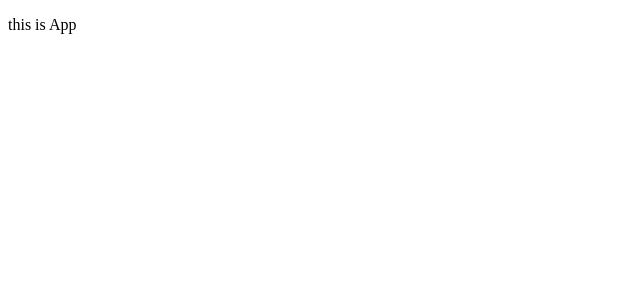
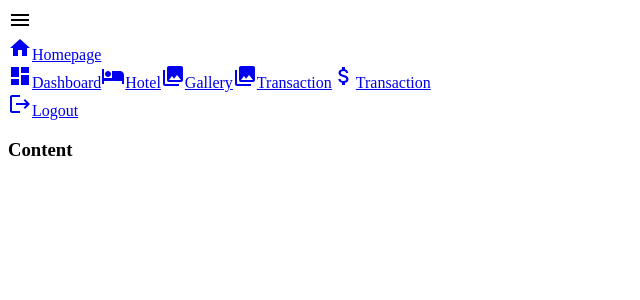
Before and after one commit to womoboy/instabkmaker-v2, a React (Create React App) app: page / in a window 1280 px wide. Shown: the top 300 px of the page, without its empty margins (0-640 px from the left). Built offline with nearby package versions, Linux system fonts and the light colour scheme.

Commit message:
add icons

```diff
--- /dev/null
+++ b/data/db.json
@@ -0,0 +1,14 @@
+{
+    "blogs": [
+        {
+            "id": 1,
+            "body": "why do we use it?\nIt is a long established fact that a reader.",
+            "author": "mario"
+        },
+        {
+            "id": 2,
+            "body": "why do we use it?\nIt is a long established fact that a reader.",
+            "author": "yoshi"
+        }
+    ]
+}
--- a/package.json
+++ b/package.json
@@ -3,11 +3,16 @@
   "version": "0.1.0",
   "private": true,
   "dependencies": {
+    "@emotion/react": "^11.9.3",
+    "@emotion/styled": "^11.9.3",
+    "@mui/icons-material": "^5.8.4",
+    "@mui/material": "^5.8.5",
     "@testing-library/jest-dom": "^5.16.4",
     "@testing-library/react": "^13.2.0",
     "@testing-library/user-event": "^13.5.0",
     "react": "^18.1.0",
     "react-dom": "^18.1.0",
+    "react-router-dom": "^6.3.0",
     "react-scripts": "5.0.1",
     "web-vitals": "^2.1.4"
   },
--- a/public/index.html
+++ b/public/index.html
@@ -7,7 +7,7 @@
       name="description"
       content="Web site created using create-react-app"
     />
-    <title>React App</title>
+    <title>instaBkMaker v2</title>
   </head>
   <body>
     <noscript>You need to enable JavaScript to run this app.</noscript>
--- a/src/App.js
+++ b/src/App.js
@@ -1,9 +1,12 @@
+import Sidebar from "./components/slidebar/Sidebar";
+
 const App = () => {
-    return (
-        <>
-            <p>this is App</p>
-        </>
-    )
-}
+
+  return (
+    <section className="app">
+      <Sidebar />
+    </section>
+  );
+};
 
 export default App;
--- /dev/null
+++ b/src/components/slidebar/Sidebar.js
@@ -0,0 +1,69 @@
+import { Link } from "react-router-dom";
+
+//add icons
+import MenuIcon from "@mui/icons-material/Menu";
+import HomeIcon from "@mui/icons-material/Home";
+import DashboardIcon from "@mui/icons-material/Dashboard";
+import HotelIcon from '@mui/icons-material/Hotel';
+import CollectionsIcon from '@mui/icons-material/Collections';
+import AttachMoneyIcon from '@mui/icons-material/AttachMoney';
+import LogoutIcon from '@mui/icons-material/Logout';
+
+const Sidebar = () => {
+  return (
+    <section>
+      <header className="header">
+        <div className="header-toggle">
+          <MenuIcon />
+        </div>
+      </header>
+
+      <aside className="sidebar">
+        <nav className="nav">
+          <div>
+            <Link to="/" className="nav-logo">
+              <HomeIcon className="nav-logo-icon" />
+              <span className="nav-logo-name">Homepage</span>
+            </Link>
+
+            <div className="nav-list">
+              <Link to="/dashboard" className="nav-link">
+                <DashboardIcon className="nav-link-icon" />
+                <span className="nav-logo-name">Dashboard</span>
+              </Link>
+
+              <Link to="/hotel" className="nav-link">
+                <HotelIcon className="nav-link-icon" />
+                <span className="nav-logo-name">Hotel</span>
+              </Link>
+
+              <Link to="/gallery" className="nav-link">
+                <CollectionsIcon className="nav-link-icon" />
+                <span className="nav-logo-name">Gallery</span>
+              </Link>
+
+              <Link to="/gallery" className="nav-link">
+                <CollectionsIcon className="nav-link-icon" />
+                <span className="nav-logo-name">Transaction</span>
+              </Link>
+
+              <Link to="/transaction" className="nav-link">
+                <AttachMoneyIcon className="nav-link-icon" />
+                <span className="nav-logo-name">Transaction</span>
+              </Link>
+            </div>
+
+            <Link to="/logout" className="nav-logo">
+                <LogoutIcon className="nav-logo-icon" />
+                <span className="nav-logo-name">Logout</span>
+              </Link>
+          </div>
+        </nav>
+      </aside>
+
+      <h1>Content</h1>
+    </section>
+  );
+};
+
+export default Sidebar;
--- a/src/index.js
+++ b/src/index.js
@@ -1,6 +1,12 @@
-import React from 'react';
-import ReactDOM from 'react-dom/client';
-import App from './App';
+import React from "react";
+import ReactDOM from "react-dom/client";
+import App from "./App";
+import "./index.css";
+import { BrowserRouter } from "react-router-dom";
 
-const root = ReactDOM.createRoot(document.getElementById('root'));
-root.render(<App />)
+const root = ReactDOM.createRoot(document.getElementById("root"));
+root.render(
+  <BrowserRouter>
+    <App />
+  </BrowserRouter>
+);
```
Also changed, not shown: src/index.css (added), 1 other file (tests, documents, lock files or other folders).
